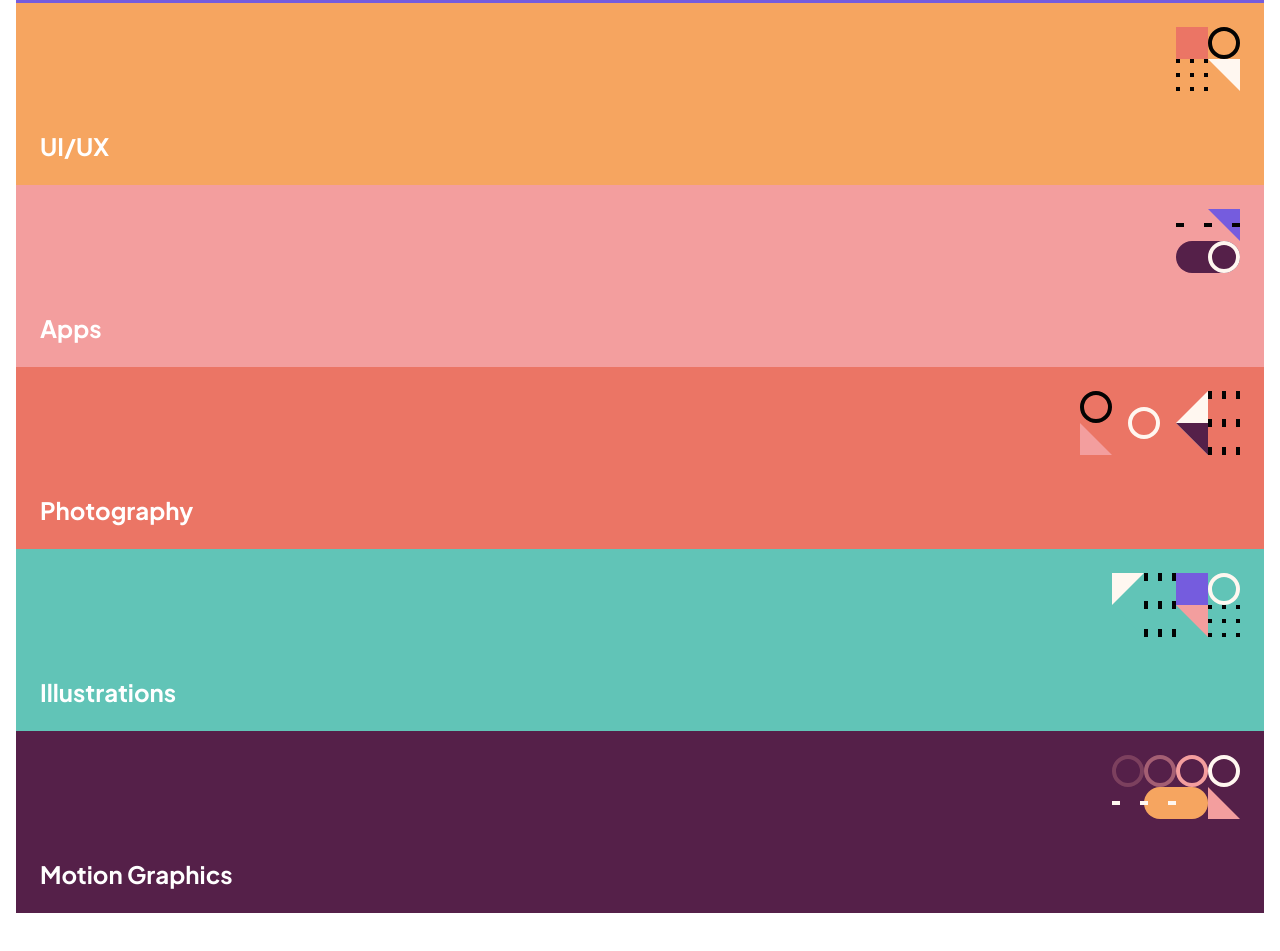
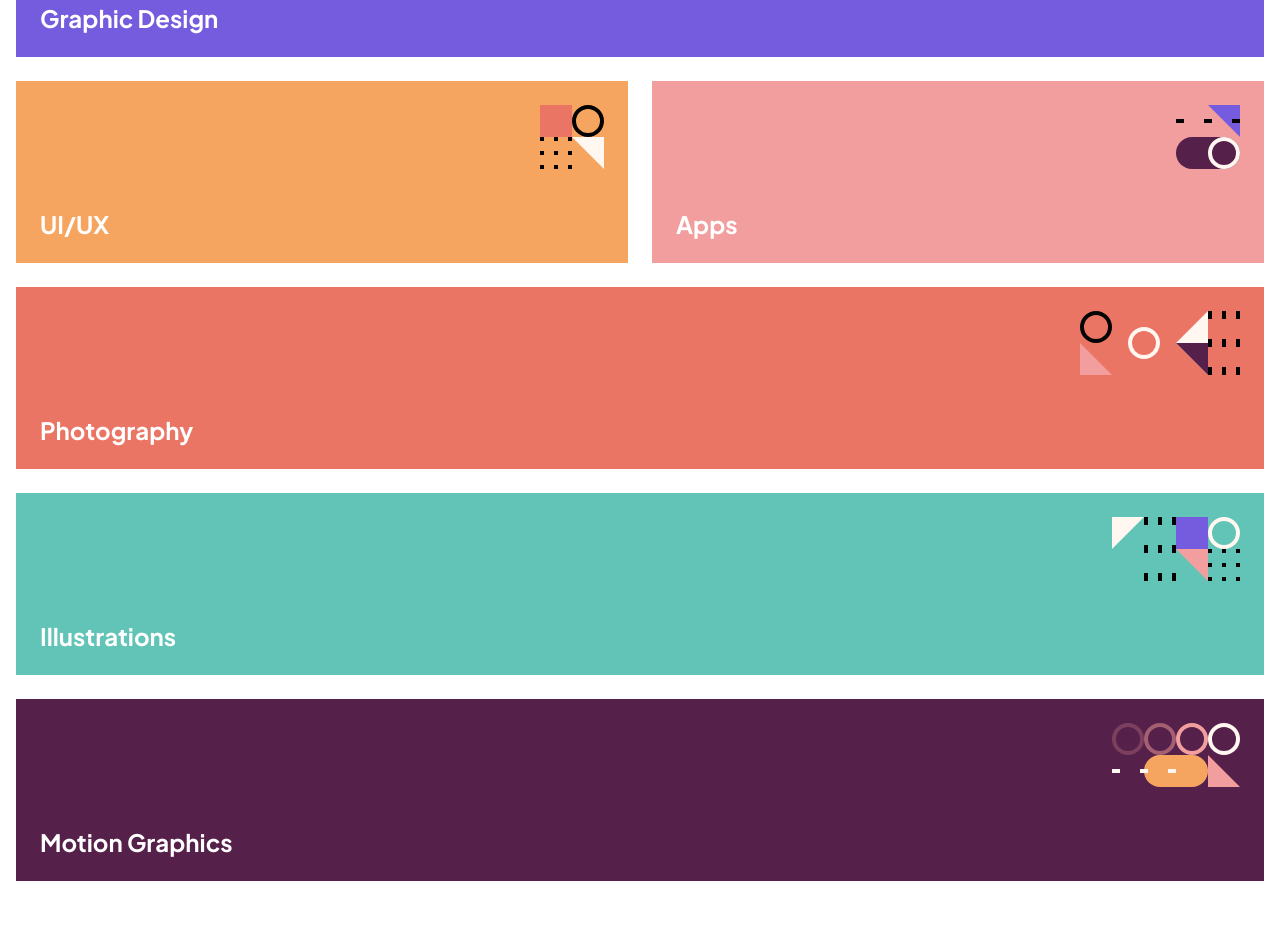
Before and after one commit to EdwardShanahan07/FM-Single-Page-Design-Portfolio, a plain HTML site: page index.html in a window 1280 px wide. Shown: the part 667-1618 px from the top of the page. Before the commit the page ends 1580 px from the top, so only its background shows below. Drawn offline with Linux system fonts and the light colour scheme.

Commit message:
Add Grid To Skills Section

```diff
--- a/assets/css/style.css
+++ b/assets/css/style.css
@@ -109,7 +109,11 @@ header {
 /* Section Skills */
 
 #section-skills {
+  display: grid;
+  grid-template-columns: 1fr 1fr;
   padding: 0 1.6rem;
+  margin-bottom: 10rem;
+  gap: 2.4rem;
 }
 
 .skill-pattern {
@@ -119,26 +123,36 @@ header {
 
 .skill-pattern--1 {
   background-color: var(--Color-Galactic-Blue);
+  grid-column: 1 / -1;
 }
 
 .skill-pattern--2 {
   background-color: var(--Color-Summer-Yellow);
+  grid-column: 1 / 2;
 }
 
 .skill-pattern--3 {
   background-color: var(--Color-Pink);
+  grid-column: 2 / -1;
 }
 
 .skill-pattern--4 {
   background-color: var(--Color-Light-Red);
+  grid-column: 1 / -1;
 }
 
 .skill-pattern--5 {
   background-color: var(--Color-Cyan);
+  grid-column: 1 / -1;
 }
 
 .skill-pattern--6 {
   background-color: var(--Color-Dark-Purple);
+  grid-column: 1 / -1;
+}
+
+.skill-pattern--1 .skill-pattern-img {
+  margin-bottom: 9.4rem;
 }
 
 .skill-pattern-img {
```
